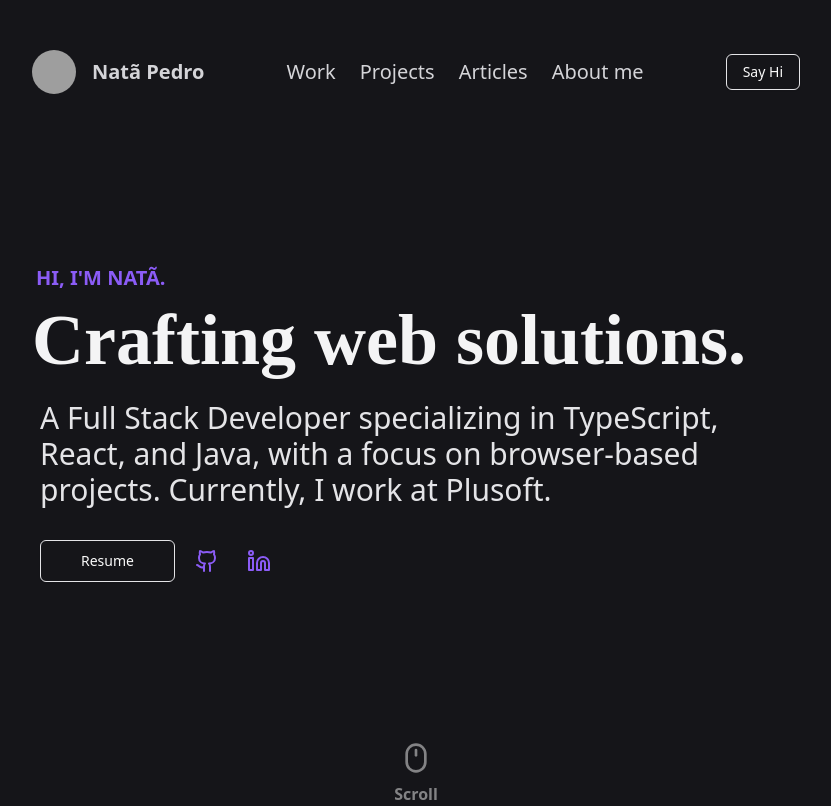
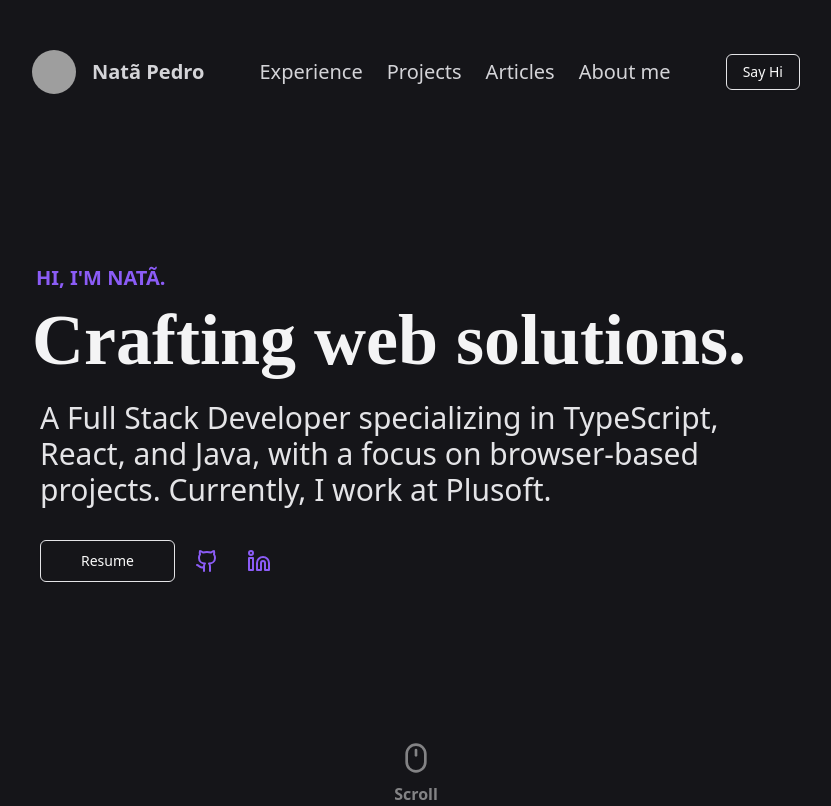
Before and after one commit to DevPedro10/Portfolio, a React (Vite) app: page / in a window 1280 px wide. Shown: the whole page, without its empty margins (224-1055 px from the left). Built offline with nearby package versions, Linux system fonts and the light colour scheme; grey boxes are pictures that could not be loaded; a web font is replaced by a local one.

Commit message:
chore: Changing nomenclature

```diff
--- a/src/components/Header/Header.tsx
+++ b/src/components/Header/Header.tsx
@@ -16,7 +16,7 @@ const Header = () => {
             </div>
             <nav>
                 <ul className="flex gap-6 items-center text-xl ">
-                    <Link to="/work">Work</Link>
+                    <Link to="/experience">Experience</Link>
                     <Link to="/projects">Projects</Link>
                     <Link to="/articles">Articles</Link>
                     <Link to="/about">About me</Link>
```
